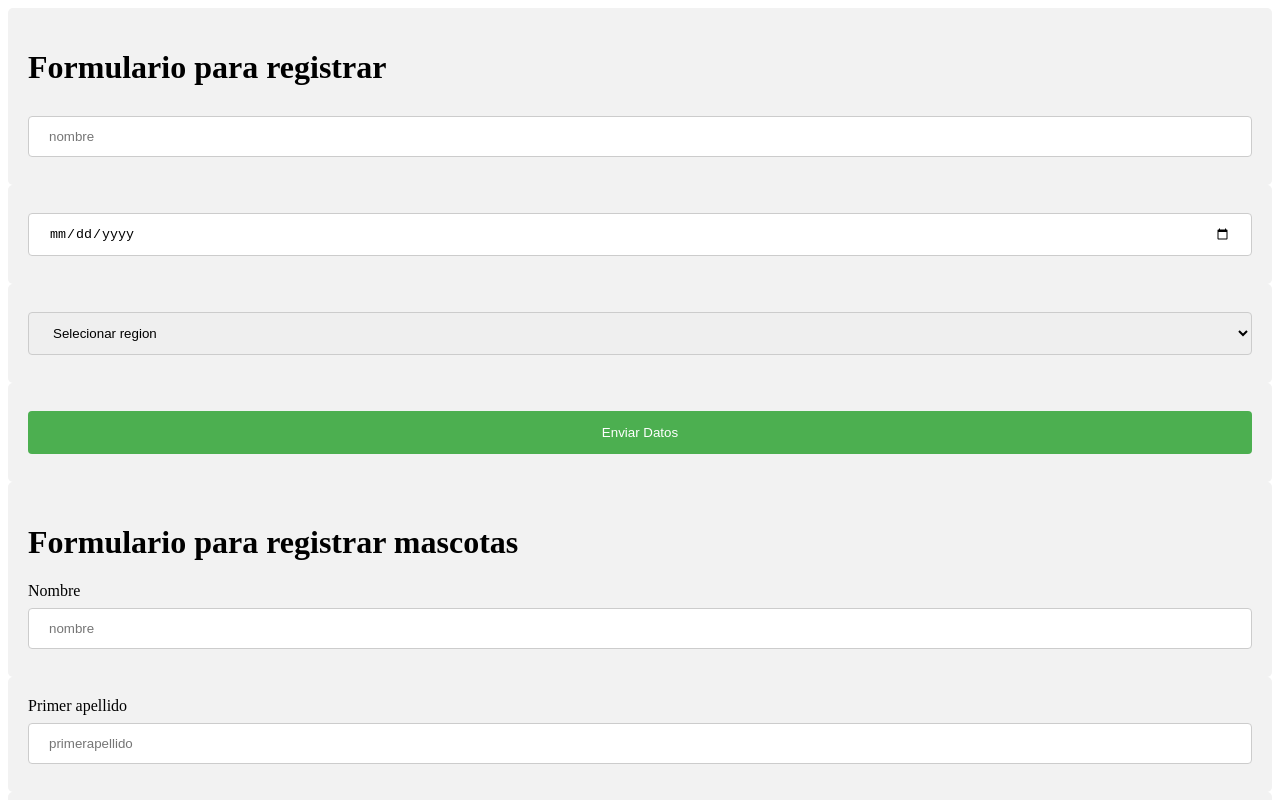
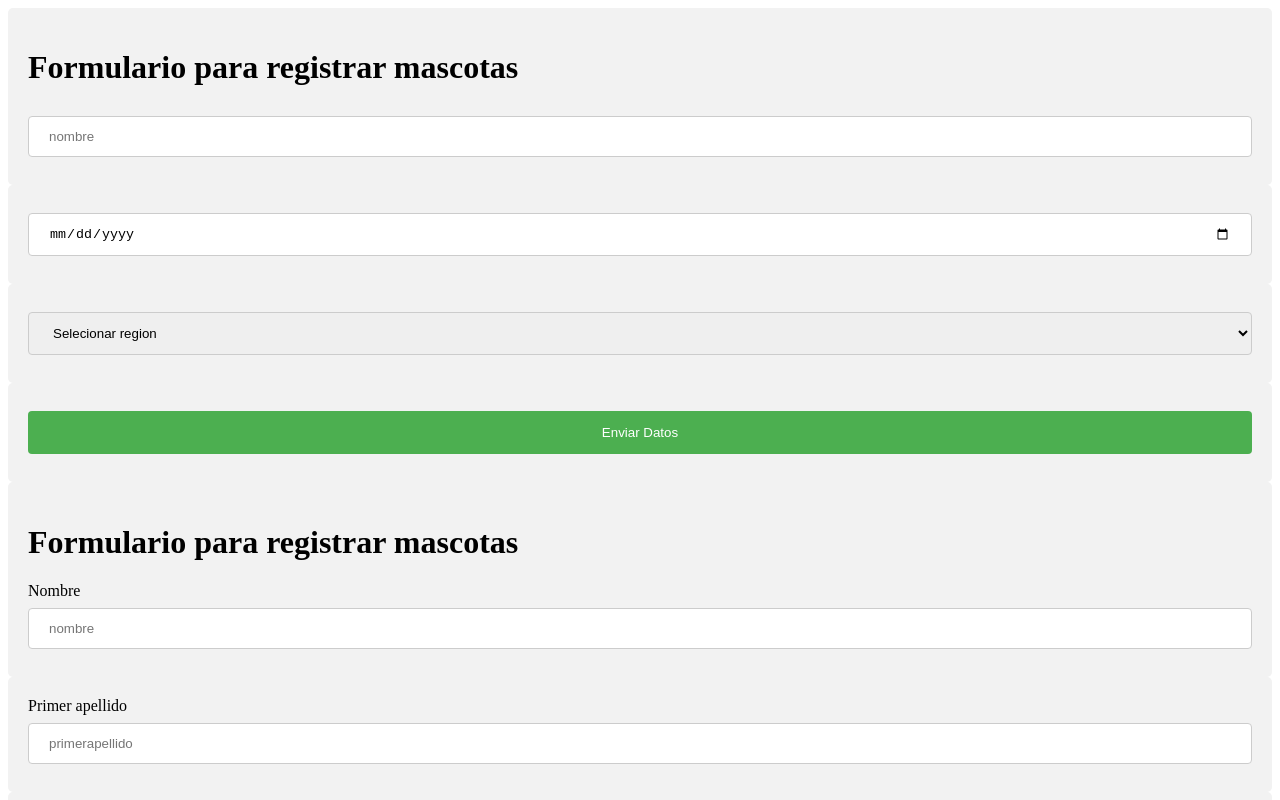
Before and after one commit to Ikercarmona/ex-formulario, a plain HTML site: page index.html in a window 1280 px wide. Shown: the top 800 px of the page. Drawn offline with Linux system fonts and the light colour scheme.

Commit message:
Iker Formulario Mascotas

```diff
--- a/index.html
+++ b/index.html
@@ -41,7 +41,7 @@
 </head>
 <body>
     <form action="">
-        <h1>Formulario para registrar</h1>
+        <h1>Formulario para registrar mascotas</h1>
     <input type="text"placeholder=nombre >
     </form>
     <form action="">
```
